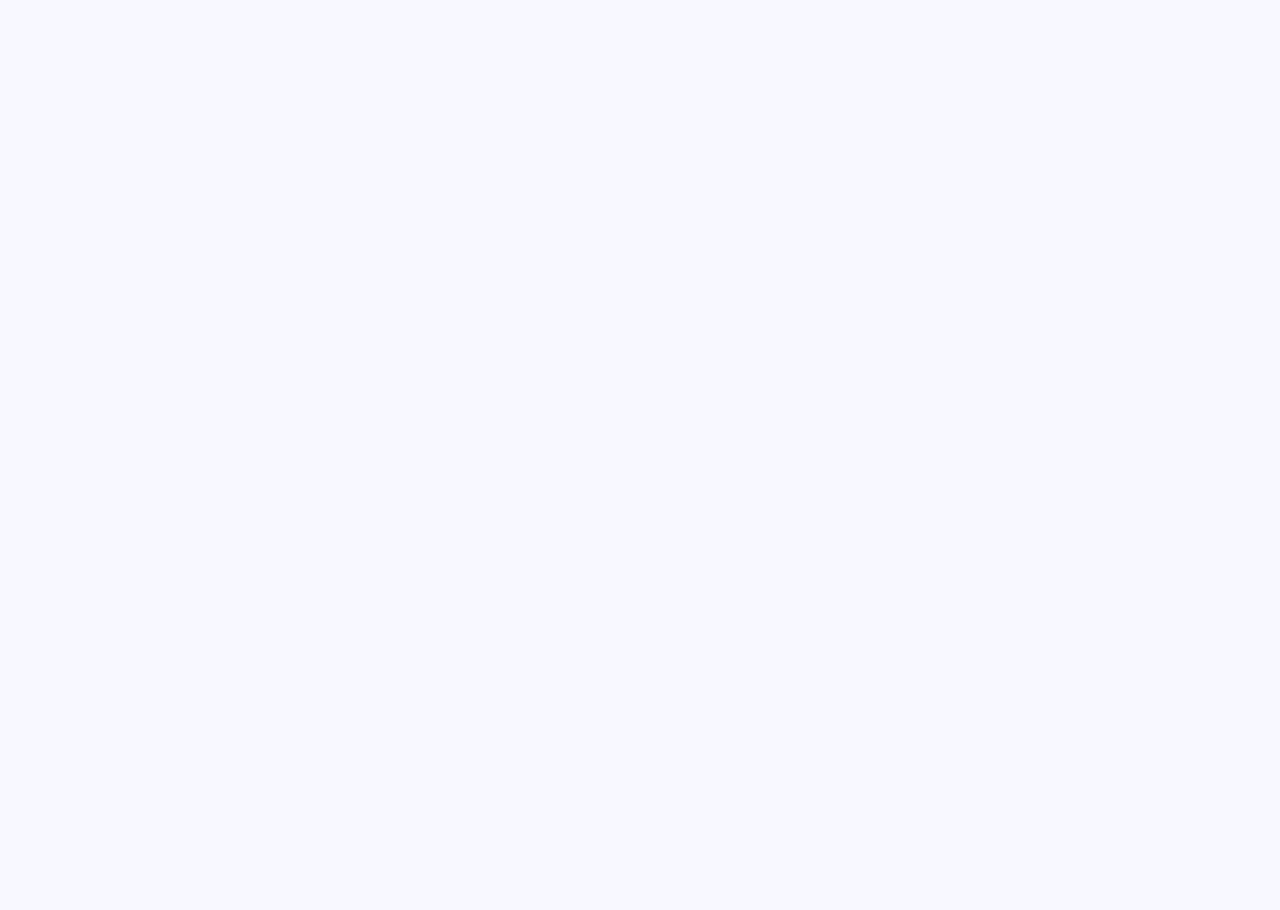
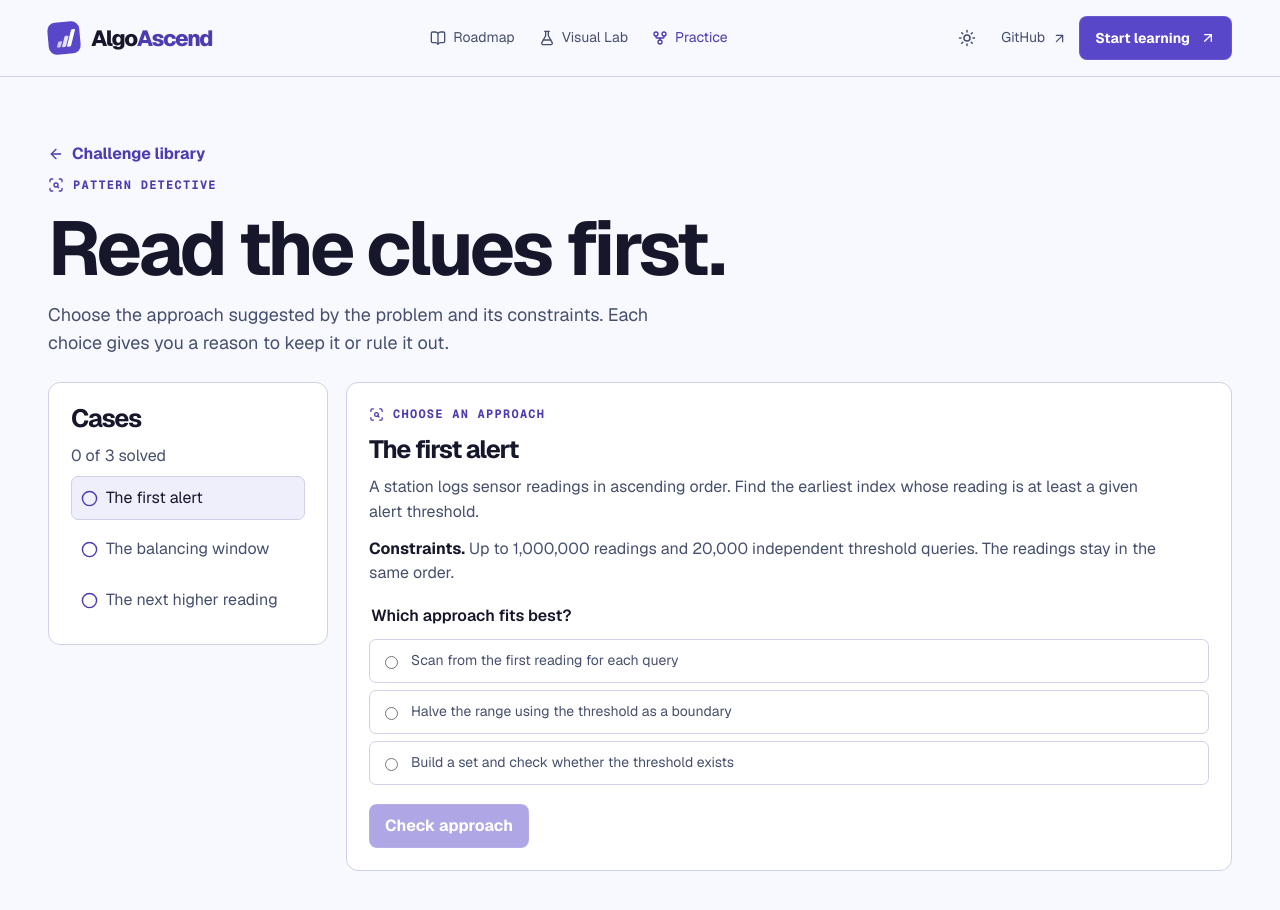
Before and after one commit to Kaushik2210/AlgoAscend, a Next.js app: page /practice/patterns in a window 1280 px wide. Before the commit this address had no page. Shown: the top 910 px of the page. Before the commit the page ends 800 px from the top, so only its background shows below. Built offline with nearby package versions, Linux system fonts and the light colour scheme.

Commit message:
feat: teach pattern recognition with interactive counterexamples

```diff
--- a/app/learning.css
+++ b/app/learning.css
@@ -135,3 +135,12 @@ pre {margin:12px 0;background:var(--bg);border:1px solid var(--line);border-radi
 .array-tiles .bar-column.active {background:var(--primary);color:#fff}
 .array-tiles .bar-column.outside {background:var(--band)}
 .array-tiles .bar-column.active .bar-index {color:var(--accent)}
+.detective-grid {display:grid;grid-template-columns:minmax(0,280px) minmax(0,1fr);gap:18px;align-items:start}
+.detective-list button {display:flex;align-items:center;gap:8px;text-align:left;min-height:44px;width:100%;margin-top:7px;padding:7px 9px;border:1px solid transparent;border-radius:7px;background:transparent;color:var(--muted)}
+.detective-list button:is(:hover,[aria-pressed="true"]) {border-color:var(--line);background:var(--raised);color:var(--text)}
+.detective-list button svg {color:var(--accent);flex:none}
+.detective-case h2 {margin-top:12px}
+.detective-case .quiz {margin-top:18px}
+.detective-feedback:not(:empty) {border-top:1px solid var(--line);padding-top:12px;margin-block:14px}
+.detective-feedback p {margin-top:7px}
+@media(max-width:700px) {.detective-grid {grid-template-columns:minmax(0,1fr)}}
--- a/app/practice/page.tsx
+++ b/app/practice/page.tsx
@@ -1,8 +1,8 @@
 import Link from "next/link";
-import { ArrowRight, ArrowUpRight, Terminal } from "lucide-react";
+import { ArrowRight, ArrowUpRight, ScanSearch, Terminal } from "lucide-react";
 import { ConstraintAnalyzer } from "@/components/constraint-analyzer";
 import { problems } from "@/lib/problems";
 
 export default function Practice() {
-  return <div className="shell inner-page"><div className="section-marker eyebrow"><Terminal size={16}/> PRACTICE</div><h1>Make the idea work.</h1><p className="lede">Choose a challenge and reason through the constraints before implementing a solution.</p><div className="feature-grid">{problems.map(problem => <article className="feature challenge-card" key={problem.id}><div className="eyebrow">{problem.topic}</div><h3>{problem.title}</h3><p>{problem.description}</p><Link href={`/practice/${problem.id}`}>Open challenge <ArrowRight size={16}/></Link></article>)}</div><ConstraintAnalyzer/><section className="surface practice-transfer"><div><h2>Practice on other platforms</h2><p>Apply the same concepts on LeetCode, Codeforces, and other judges.</p></div><Link className="button secondary" href="/practice/external">Explore external practice <ArrowUpRight size={16}/></Link></section></div>;
+  return <div className="shell inner-page"><div className="section-marker eyebrow"><Terminal size={16}/> PRACTICE</div><h1>Make the idea work.</h1><p className="lede">Choose a challenge and reason through the constraints before implementing a solution.</p><div className="feature-grid">{problems.map(problem => <article className="feature challenge-card" key={problem.id}><div className="eyebrow">{problem.topic}</div><h3>{problem.title}</h3><p>{problem.description}</p><Link href={`/practice/${problem.id}`}>Open challenge <ArrowRight size={16}/></Link></article>)}</div><section className="surface practice-transfer"><div><h2>Pattern Detective</h2><p>Choose an approach from the clues before you see the topic.</p></div><Link className="button secondary" href="/practice/patterns">Open Pattern Detective <ScanSearch size={16} aria-hidden="true"/></Link></section><ConstraintAnalyzer/><section className="surface practice-transfer"><div><h2>Practice on other platforms</h2><p>Apply the same concepts on LeetCode, Codeforces, and other judges.</p></div><Link className="button secondary" href="/practice/external">Explore external practice <ArrowUpRight size={16}/></Link></section></div>;
 }
--- /dev/null
+++ b/app/practice/patterns/page.tsx
@@ -0,0 +1,13 @@
+import Link from "next/link";
+import { ArrowLeft, ScanSearch } from "lucide-react";
+import { PatternDetective } from "@/components/pattern-detective";
+
+export default function PatternsPage() {
+  return <div className="shell inner-page">
+    <Link className="text-link" href="/practice"><ArrowLeft size={16} aria-hidden="true"/> Challenge library</Link>
+    <div className="section-marker eyebrow"><ScanSearch size={16} aria-hidden="true"/> PATTERN DETECTIVE</div>
+    <h1>Read the clues first.</h1>
+    <p className="lede">Choose the approach suggested by the problem and its constraints. Each choice gives you a reason to keep it or rule it out.</p>
+    <PatternDetective/>
+  </div>;
+}
--- /dev/null
+++ b/components/pattern-detective.tsx
@@ -0,0 +1,68 @@
+"use client";
+
+import { useState } from "react";
+import Link from "next/link";
+import { ArrowRight, CheckCircle2, Circle, ScanSearch } from "lucide-react";
+import { evaluatePattern, patternChallenges } from "@/lib/patterns";
+import { updateGuest, useGuest } from "@/lib/guest";
+
+export function PatternDetective() {
+  const {patternsSolved} = useGuest();
+  const [index,setIndex] = useState(0);
+  const [choice,setChoice] = useState("");
+  const [checked,setChecked] = useState("");
+  const challenge = patternChallenges[index];
+  const result = evaluatePattern(challenge.id,checked);
+  const last = index === patternChallenges.length-1;
+
+  function select(next: number) {
+    setIndex(next);
+    setChoice("");
+    setChecked("");
+  }
+
+  function check(event: React.FormEvent) {
+    event.preventDefault();
+    setChecked(choice);
+    if (evaluatePattern(challenge.id,choice)?.correct) {
+      updateGuest(profile => ({...profile,patternsSolved:[...new Set([...profile.patternsSolved,challenge.id])]}));
+    }
+  }
+
+  return <div className="detective-grid">
+    <aside className="surface detective-list" aria-label="Pattern challenges">
+      <h2>Cases</h2>
+      <p>{patternsSolved.length} of {patternChallenges.length} solved</p>
+      {patternChallenges.map((item,position) => {
+        const Icon = patternsSolved.includes(item.id) ? CheckCircle2 : Circle;
+        return <button type="button" key={item.id} aria-pressed={position === index} onClick={() => select(position)}>
+          <Icon size={17} aria-hidden="true"/><span>{item.title}</span>
+          {patternsSolved.includes(item.id) && <span className="sr-only">Solved</span>}
+        </button>;
+      })}
+    </aside>
+    <section className="surface detective-case">
+      <div className="eyebrow"><ScanSearch size={15} aria-hidden="true"/> CHOOSE AN APPROACH</div>
+      <h2>{challenge.title}</h2>
+      <p>{challenge.prompt}</p>
+      <p><strong>Constraints.</strong> {challenge.constraint}</p>
+      <form className="quiz" onSubmit={check}>
+        <fieldset>
+          <legend>Which approach fits best?</legend>
+          {challenge.options.map(option => <label key={option.id}>
+            <input type="radio" name="approach" checked={choice === option.id} onChange={() => setChoice(option.id)}/>{option.label}
+          </label>)}
+        </fieldset>
+        <button type="submit" className="button primary" disabled={!choice || checked === choice}>Check approach</button>
+      </form>
+      <div className="detective-feedback" aria-live="polite">{result && <>
+        <strong className={result.correct ? "success" : "over-budget"}>{result.correct ? "That approach fits" : "Try a different approach"}</strong>
+        <p>{result.explanation}</p>
+        {result.correct && <p>{challenge.followUp}</p>}
+      </>}</div>
+      {result?.correct && (last
+        ? <Link className="text-link" href="/practice">Back to practice <ArrowRight size={16} aria-hidden="true"/></Link>
+        : <button type="button" className="button secondary" onClick={() => select(index+1)}>Next case <ArrowRight size={16} aria-hidden="true"/></button>)}
+    </section>
+  </div>;
+}
--- a/lib/guest.ts
+++ b/lib/guest.ts
@@ -14,10 +14,11 @@ export type Guest = {
   reviews: Record<string,Review>;
   mistakes: Record<string,Mistake>;
   externalCompleted: string[];
+  patternsSolved: string[];
 };
 
 const key = "algoascend-guest-v1";
-const defaults: Guest = { language: "python", goal: "fundamentals", experience: "new", minutes: 15, completed: [], solved: [], reviews: {}, mistakes: {}, externalCompleted: [] };
+const defaults: Guest = { language: "python", goal: "fundamentals", experience: "new", minutes: 15, completed: [], solved: [], reviews: {}, mistakes: {}, externalCompleted: [], patternsSolved: [] };
 let memory: string | null = null;
 
 function read(): string | null {
--- /dev/null
+++ b/lib/patterns.ts
@@ -0,0 +1,45 @@
+type PatternOption = {id: string; label: string; explanation: string};
+type PatternChallenge = {id: string; title: string; prompt: string; constraint: string; answer: string; options: PatternOption[]; followUp: string};
+
+export const patternChallenges: PatternChallenge[] = [
+  {
+    id:"early-alert",title:"The first alert",
+    prompt:"A station logs sensor readings in ascending order. Find the earliest index whose reading is at least a given alert threshold.",
+    constraint:"Up to 1,000,000 readings and 20,000 independent threshold queries. The readings stay in the same order.",
+    answer:"binary",followUp:"What changes if readings arrive unsorted and you must preserve the original indexes?",
+    options:[
+      {id:"linear",label:"Scan from the first reading for each query",explanation:"A scan returns the right answer, but a threshold above every reading forces a million checks per query."},
+      {id:"binary",label:"Halve the range using the threshold as a boundary",explanation:"The condition reading ≥ threshold changes from false to true at most once. When the middle qualifies, keep looking left. When it fails, discard the middle and everything earlier."},
+      {id:"set",label:"Build a set and check whether the threshold exists",explanation:"If the readings are [2, 4, 9] and the threshold is 5, the earliest qualifying index is 2 even though the set does not contain 5."},
+    ],
+  },
+  {
+    id:"signed-range",title:"The balancing window",
+    prompt:"Find the longest contiguous stretch of signed adjustments that adds to a target total.",
+    constraint:"Up to 200,000 adjustments. Values can be positive, zero, or negative.",
+    answer:"prefix",followUp:"For [3, −2, 2], what prefix values repeat? What does a repeat tell you about the stretch between them?",
+    options:[
+      {id:"window",label:"Shrink the left side whenever the sum exceeds the target",explanation:"For [5, −2] and target 3, shrinking immediately after 5 loses the valid full window. A negative value can bring an oversized sum back down."},
+      {id:"quadratic",label:"Start a new sum at every index",explanation:"This considers every candidate, but up to about 20 billion start/end pairs makes the approach impractical at the stated limit."},
+      {id:"prefix",label:"Track the earliest index of each cumulative total",explanation:"A stretch sums to target when two prefix totals differ by target. At each end, look for the earliest prefix equal to current total minus target. The earliest match gives the longest stretch ending here."},
+    ],
+  },
+  {
+    id:"next-reading",title:"The next higher reading",
+    prompt:"For every reading, find the first strictly higher value to its right. Output a missing result when no higher reading exists.",
+    constraint:"Up to 200,000 readings in arbitrary order. Readings can repeat.",
+    answer:"stack",followUp:"Trace [4, 4, 7]. Both 4s should find the 7. Why should equal readings stay pending?",
+    options:[
+      {id:"stack",label:"Keep pending indexes and resolve them when a higher value arrives",explanation:"Keep unresolved indexes in a stack whose values are nonincreasing. A higher reading resolves smaller values at the top. Each index enters and leaves at most once."},
+      {id:"binary",label:"Binary search the readings to the right of each value",explanation:"In [4, 6, 1, 7], the first higher reading after 4 is 6. The qualifying predicate is true, then false, then true. Binary search cannot safely remove half."},
+      {id:"sort",label:"Sort by value and read the next position",explanation:"Sorting loses the required rightward order. In [7, 4, 6], the 7 is higher than 4 but lies to its left. The correct match for 4 is 6."},
+    ],
+  },
+];
+
+export function evaluatePattern(id: string,optionId: string) {
+  const challenge = patternChallenges.find(item => item.id === id);
+  const option = challenge?.options.find(item => item.id === optionId);
+  if (!challenge || !option) return null;
+  return {correct:option.id === challenge.answer,explanation:option.explanation};
+}
```
Also changed, not shown: 2 other files (tests, documents, lock files or other folders).
